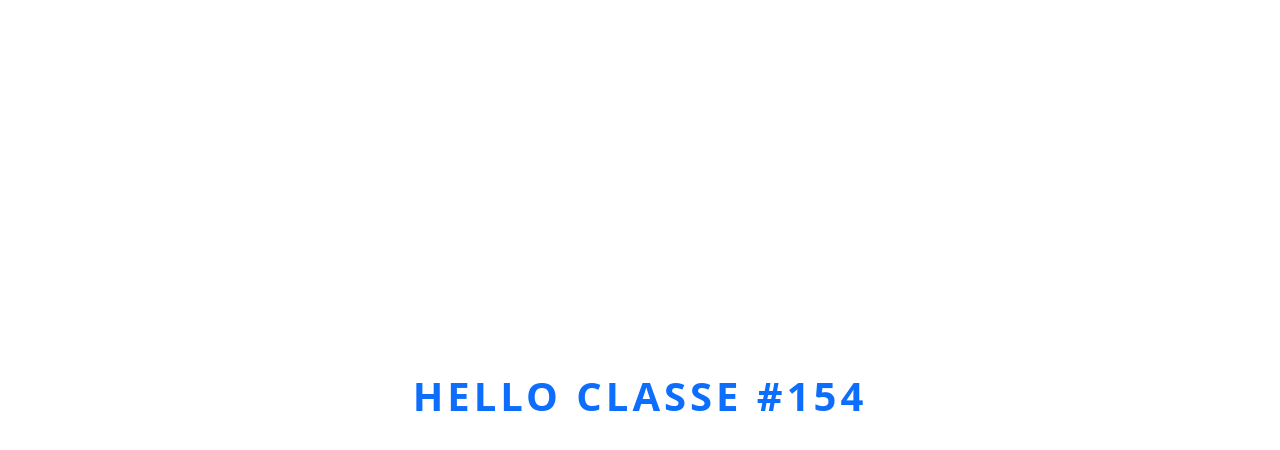
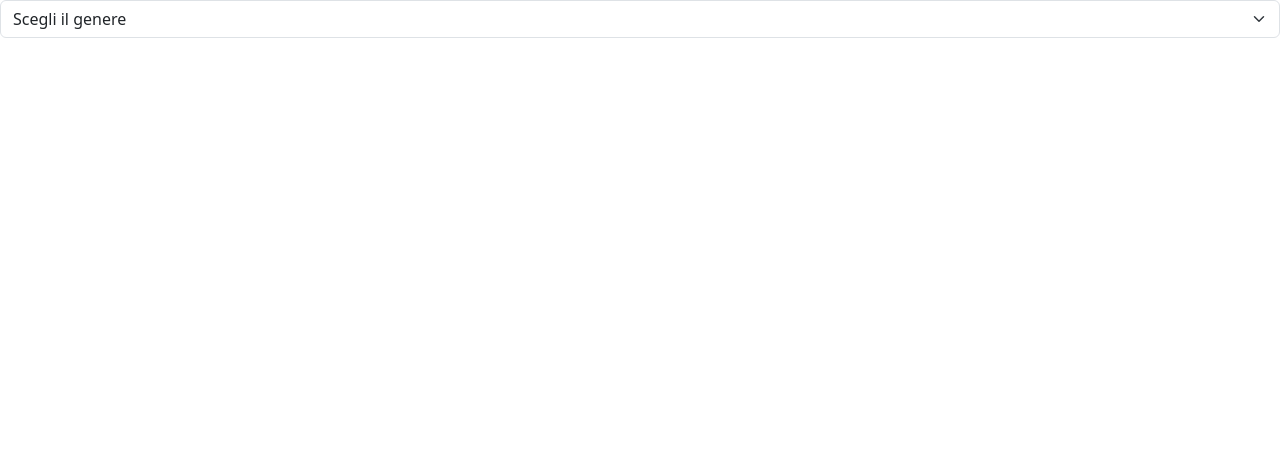
Before and after one commit to giulia-buonasperanza/react-movie-filter, a React (Vite) app: page / in a window 1280 px wide. Shown: the top 450 px of the page. Built offline with nearby package versions, Linux system fonts and the light colour scheme.

Commit message:
implemento la select

```diff
--- a/src/App.jsx
+++ b/src/App.jsx
@@ -1,6 +1,6 @@
-import HelloClasse154 from "./components/HelloClasse154";
+import { useState } from "react";
+import { useEffect } from "react";
 
-function App() {
 const movies = [
   { title: 'Inception', genre: 'Fantascienza' },
   { title: 'Il Padrino', genre: 'Thriller' },
@@ -8,10 +8,40 @@ function App() {
   { title: 'Batman', genre: 'Azione' },
   { title: 'Interstellar', genre: 'Fantascienza' },
   { title: 'Pulp Fiction', genre: 'Thriller' },
+  { title: 'Harry Potter e la Pietra Filosofale', genre: 'Fantasy' },
+  { title: 'Il Signore degli Anelli', genre: 'Fantasy' },
+  { title: 'La Bella e la Bestia', genre: 'Fantasy' },
+  { title: 'Matrix', genre: 'Fantascienza' },
+  { title: 'Il Silenzio degli Innocenti', genre: 'Thriller' },
+  { title: 'La La Land', genre: 'Romantico' },
 ]
 
+function App() {
+  const [selectedGenre, setSelectedGenre] = useState("");
+
+  const changeInputHandler = (event) => {
+    const target = event.target;
+    const targetValue = target.value;
+
+    setSelectedGenre(targetValue);
+  }
+
   return (
-    <HelloClasse154 />
+    <>
+      <select
+        className="form-select"
+        value= {selectedGenre}
+        onChange={changeInputHandler}
+      >
+        <option value="" disabled>Scegli il genere</option>
+
+        <option value="Fantascienza">Fantascienza</option>
+        <option value="Thriller">Thriller</option>
+        <option value="Romantico">Romantico</option>
+        <option value="Azione">Azione</option>
+        <option value="Fantasy">Fantasy</option>
+      </select>
+    </>
   );
 }
 export default App;
```
Lines whose indentation alone changed are shown as unchanged.
